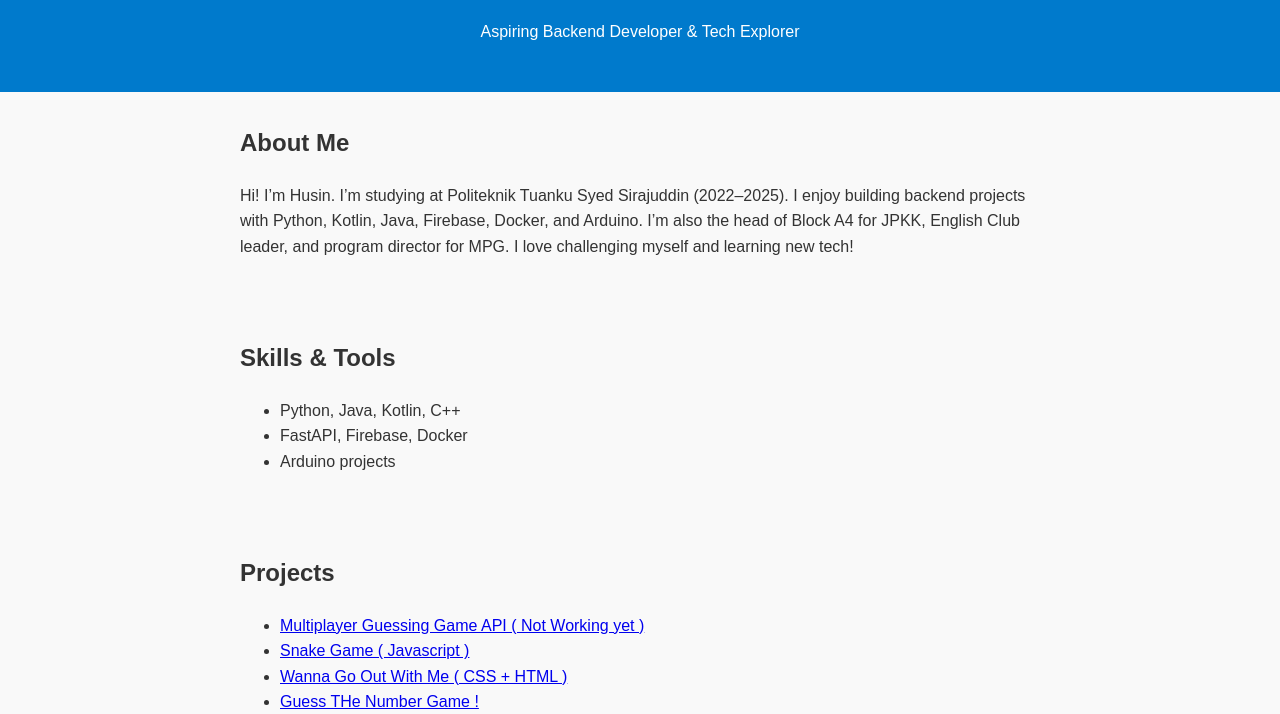
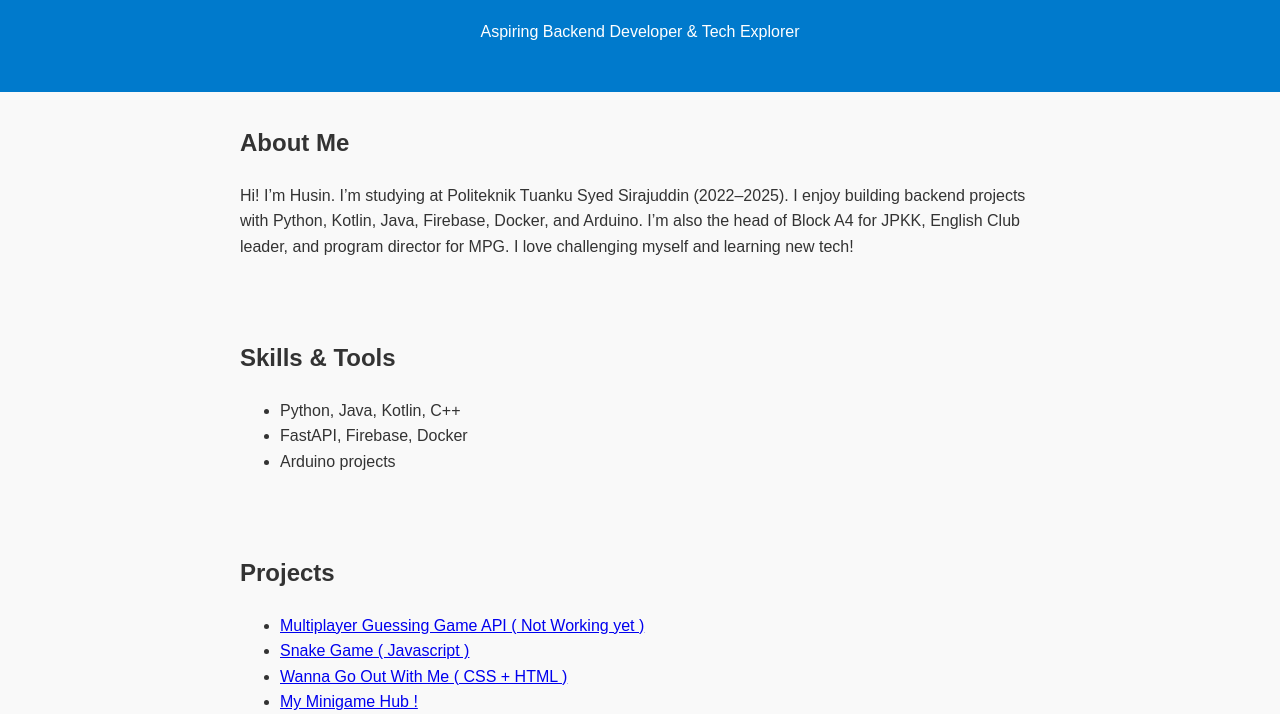
Before and after one commit to MuhdHusain/myself.github.io, a plain HTML site: page index.html in a window 1280 px wide. Shown: the part 86-800 px from the top of the page. Drawn offline with Linux system fonts and the light colour scheme.

Commit message:
Update index.html

```diff
--- a/index.html
+++ b/index.html
@@ -35,7 +35,7 @@
       <li><a href="https://github.com/MuhdHusain/multiplayer-guessing-game-api">Multiplayer Guessing Game API ( Not Working yet )</a></li>
        <li><a href="https://muhdhusain.github.io/snakegame.github.io/">Snake Game ( Javascript )</a></li>
       <li><a href="https://muhdhusain.github.io/testing.github.io/">Wanna Go Out With Me ( CSS + HTML ) </a></li>
-      <li><a href="https://muhdhusain.github.io/game.github.io/">Guess THe Number Game ! </a></li>
+      <li><a href="https://muhdhusain.github.io/mini-game.github.io/">My Minigame Hub ! </a></li>
       <li><a href="https://github.com/MuhdHusain">More on my GitHub</a></li>
     </ul>
   </section>
```
